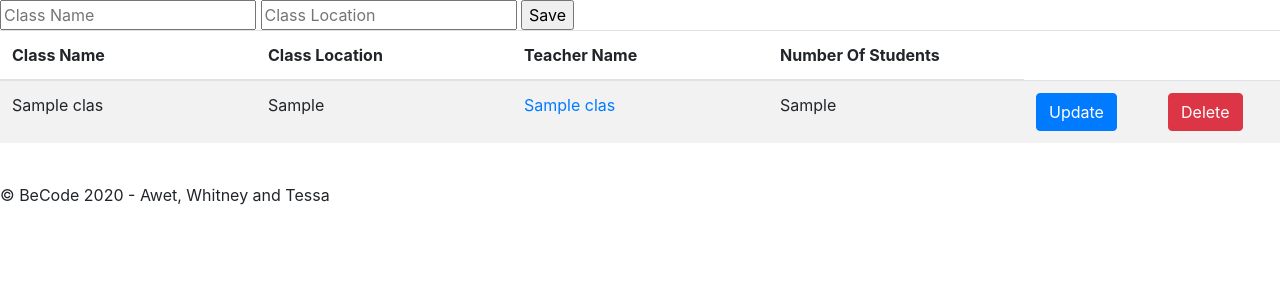
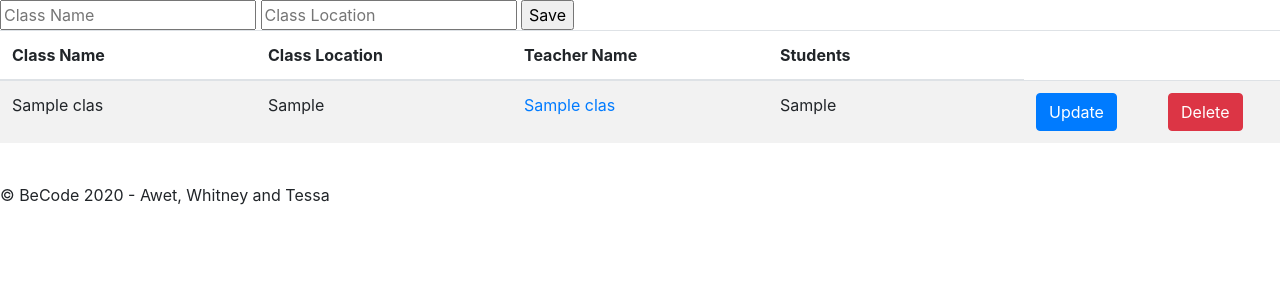
Before and after one commit to Tessakam/php-crud, a PHP site: page /index.php?page=class in a window 1280 px wide. Shown: the part 56-356 px from the top of the page. Run offline with PHP 8.4, Linux system fonts and the light colour scheme; tables that the repository leaves empty or names only in its code hold one stand-in row (values such as "Sample post"); data that the repository does not hold is empty; a stand-in replaces the project's code that opens the database connection.

Commit message:
adding comments to index and changed titles in classview

```diff
--- a/View/class.php
+++ b/View/class.php
@@ -11,7 +11,7 @@
             <th width="20%">Class Name</th>
             <th width="20%">Class Location</th>
             <th width="20%">Teacher Name</th>
-            <th width="20%">Number Of Students</th>
+            <th width="20%">Students</th>
             <td colspan="2" width="20%"></td>
         </tr>
         </thead>
--- a/index.php
+++ b/index.php
@@ -14,13 +14,16 @@ require 'Model/Classroom.php';
 if (isset($_GET['page']) && $_GET['page'] == 'student') {
     require 'Controller/StudentController.php';
     $controller = new StudentController();
+    //if you choose a teacher show the teacher page
 } elseif (isset($_GET['page']) && $_GET['page'] == 'teacher') { //else show the teacher page
     require 'Controller/TeacherController.php';
     $controller = new TeacherController();
+    //if you choose a class show the class page
 } elseif (isset($_GET['page']) && $_GET['page'] == 'class') { //else show the teacher page
     require 'Controller/ClassroomController.php';
     $controller = new ClassroomController();
 } else {
+    //directed to the homepage if you don't choose nothing
     require 'Controller/HomepageController.php';
     $controller = new HomepageController();
 }
```
